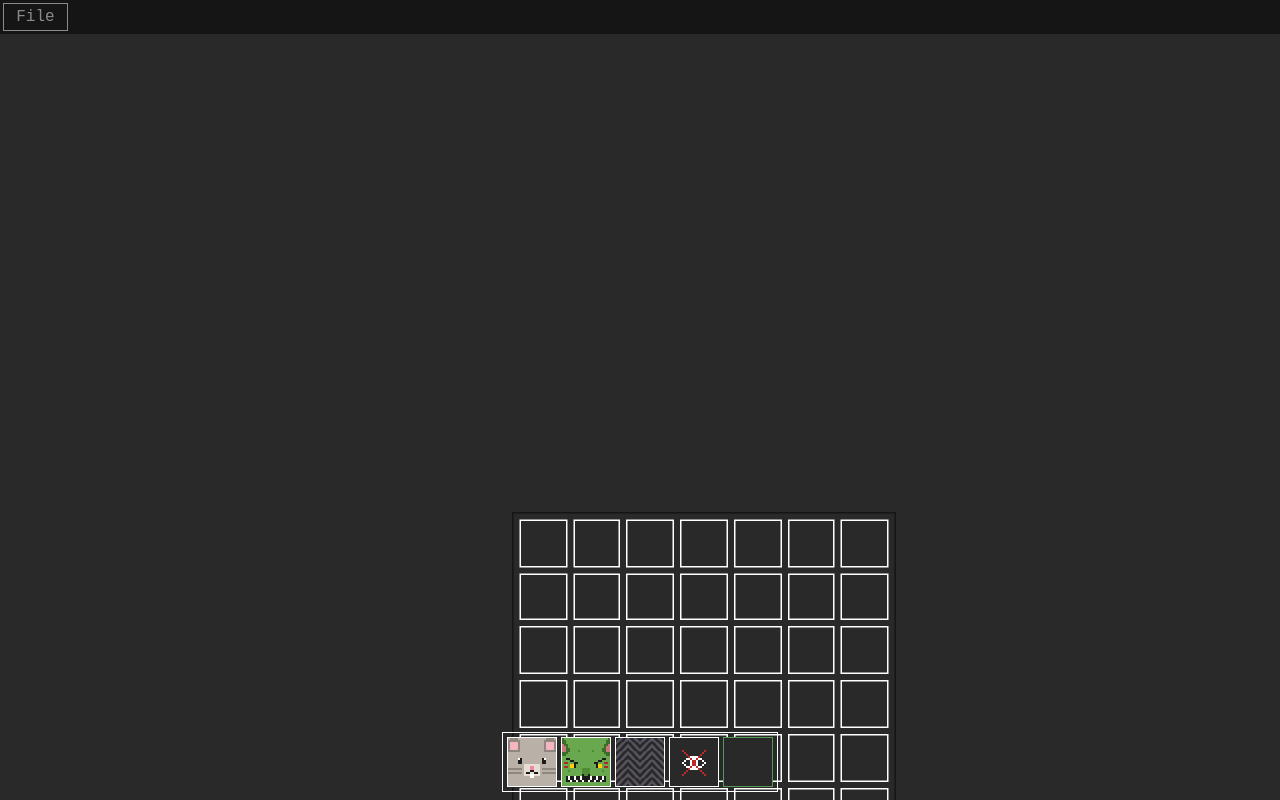
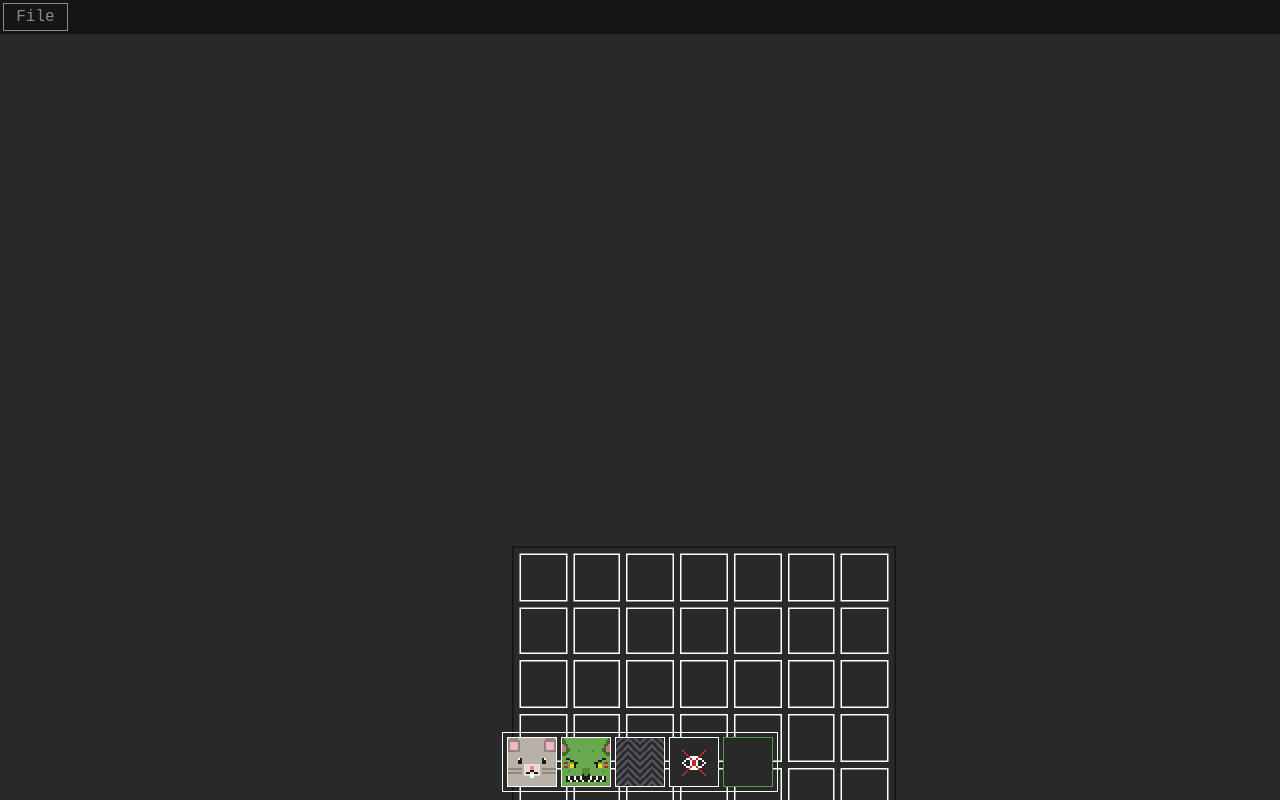
Before and after one commit to NotTimTam/goblex, a plain HTML site: page index.html in a window 1280 px wide. Drawn offline with Linux system fonts and the light colour scheme.

Commit message:
Improve interface css

```diff
--- a/assets/classes/LevelBuilder.js
+++ b/assets/classes/LevelBuilder.js
@@ -112,10 +112,22 @@ export default class LevelBuilder {
   buildUI() {
     document.body.innerHTML = `<main class="level-builder"></main>`;
 
+    // Create context menu
+    this.contextMenu = document.createElement("header");
+    this.contextMenu.className = "context-menu";
+    document.body.prepend(this.contextMenu);
+
+    const fileButton = document.createElement("button");
+    fileButton.className = "default";
+    fileButton.innerHTML = "File";
+    fileButton.disabled = true;
+
+    this.contextMenu.appendChild(fileButton);
+
     // Create canvas
     const canvasContainer = document.createElement("div");
     canvasContainer.className = "canvas-container";
-    document.body.children[0].appendChild(canvasContainer);
+    document.body.children[1].appendChild(canvasContainer);
 
     const canvasWrapper = document.createElement("div");
     canvasWrapper.className = "canvas-wrapper";
@@ -231,22 +243,10 @@ export default class LevelBuilder {
     updateStage();
     window.addEventListener("resize", updateStage);
 
-    // Create context menu
-    this.contextMenu = document.createElement("header");
-    this.contextMenu.className = "context-menu";
-    document.body.children[0].appendChild(this.contextMenu);
-
-    const fileButton = document.createElement("button");
-    fileButton.className = "default";
-    fileButton.innerHTML = "File";
-    fileButton.disabled = true;
-
-    this.contextMenu.appendChild(fileButton);
-
     // Create tooling
     this.toolbar = document.createElement("div");
     this.toolbar.className = "toolbar";
-    document.body.children[0].appendChild(this.toolbar);
+    document.body.children[1].appendChild(this.toolbar);
 
     const tools = [
       {
@@ -314,7 +314,7 @@ export default class LevelBuilder {
 
     this.tooltip = document.createElement("p");
     this.tooltip.className = "tooltip";
-    document.body.children[0].appendChild(this.tooltip);
+    document.body.children[1].appendChild(this.tooltip);
   }
 
   rightClick(i) {
--- a/assets/styles/builder.css
+++ b/assets/styles/builder.css
@@ -1,6 +1,11 @@
+body:has(main.level-builder) {
+  display: flex;
+  flex-direction: column;
+}
+
 main.level-builder {
-  width: 100%;
-  height: 100%;
+  flex-grow: 2;
+  min-height: 0;
 
   background-color: #292929;
 }
@@ -126,17 +131,14 @@ main.level-builder p.tooltip {
 }
 
 /* Context menu */
-main.level-builder header.context-menu {
-  position: absolute;
-  top: 0;
-  left: 0;
+body:has(main.level-builder) header.context-menu {
   width: 100%;
   padding: 0.2rem;
 
   background-color: #151515;
 }
 
-main.level-builder header.context-menu button {
+body:has(main.level-builder) header.context-menu button {
   text-transform: unset;
   padding: 0.25rem 0.75rem;
 }
```
